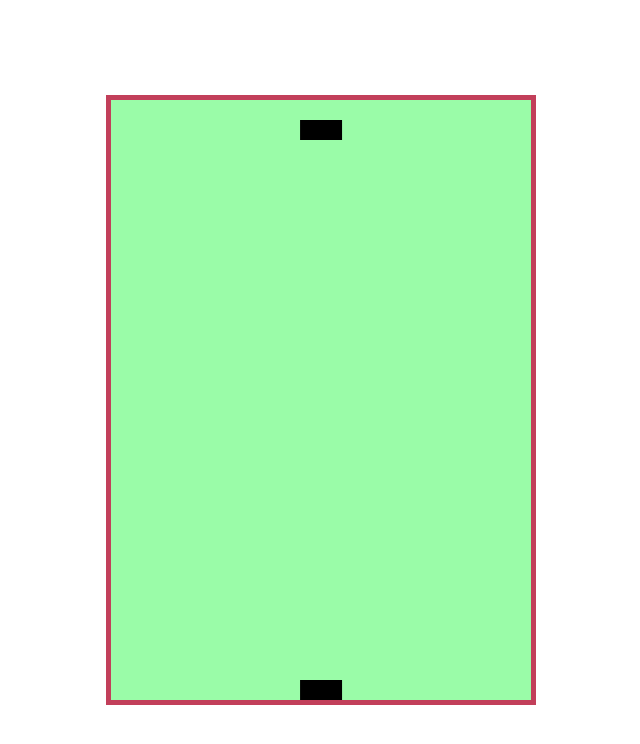
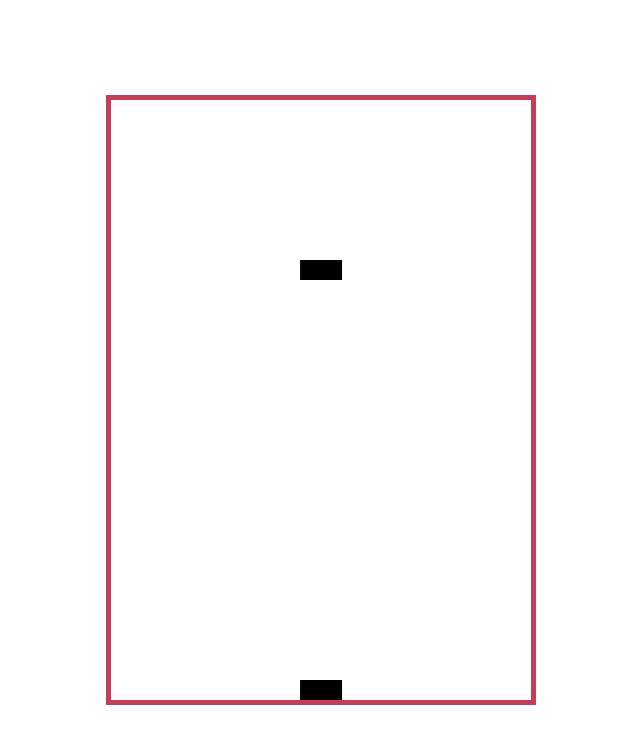
Before and after one commit to itsxavilol55/tetris, a website built with Vite: page index.html in a window 1280 px wide. Shown: the whole page, without its empty margins (319-959 px from the left). Built offline with nearby package versions, Linux system fonts and the light colour scheme.

Commit message:
se apilan las piezas

```diff
--- a/main.js
+++ b/main.js
@@ -23,7 +23,7 @@ function caePieza() {
         setTimeout(() => {
             borraPieza();
             resolve();
-        }, 250);
+        }, 200);
     });
     promesa.then(() => caePieza());
 }
@@ -37,6 +37,14 @@ function borraPieza() {
     ctx.closePath();
 }
 function compara() {
+    const pixeles = ctx.getImageData(posX * size, (posY + 1) * size, size, size);
+    const arrayAux = Array.from(pixeles.data);
+    for (let i = 0; i < arrayAux.length; i++) {
+        if (arrayAux[i] != 0) {
+            juego();
+            return true;
+        }
+    }
     if (posY * size >= canvas.height - size) {
         juego();
         return true;
--- a/style.css
+++ b/style.css
@@ -10,7 +10,7 @@ body {
 }
 canvas {
   outline: #c23f5a solid 5px;
-  background-color: #9afca8;
+  background-color: #fff;
 }
 div {
   display: flex;
```
